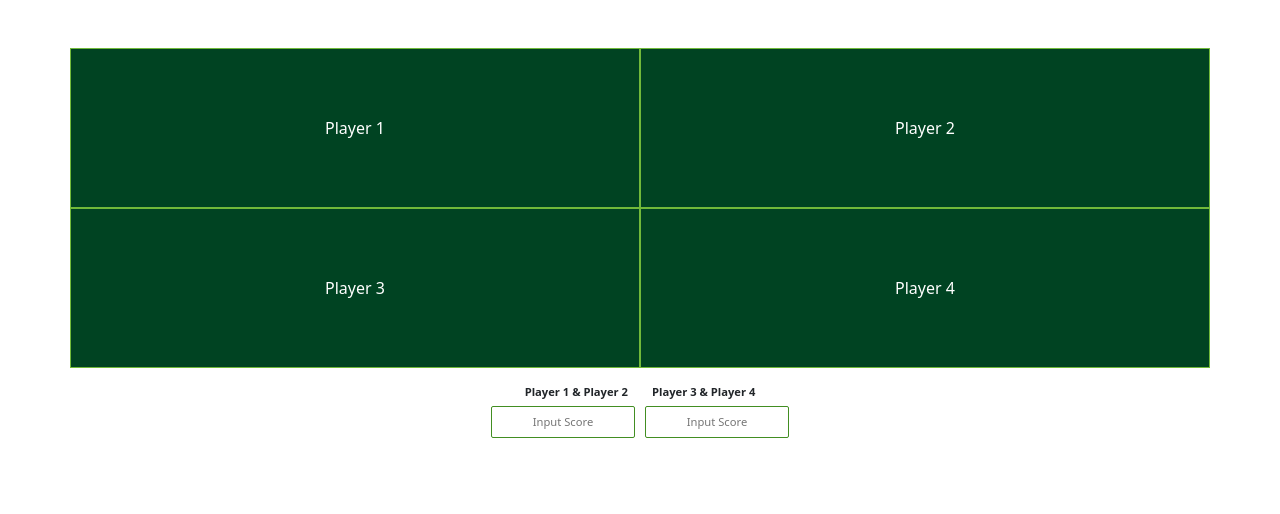
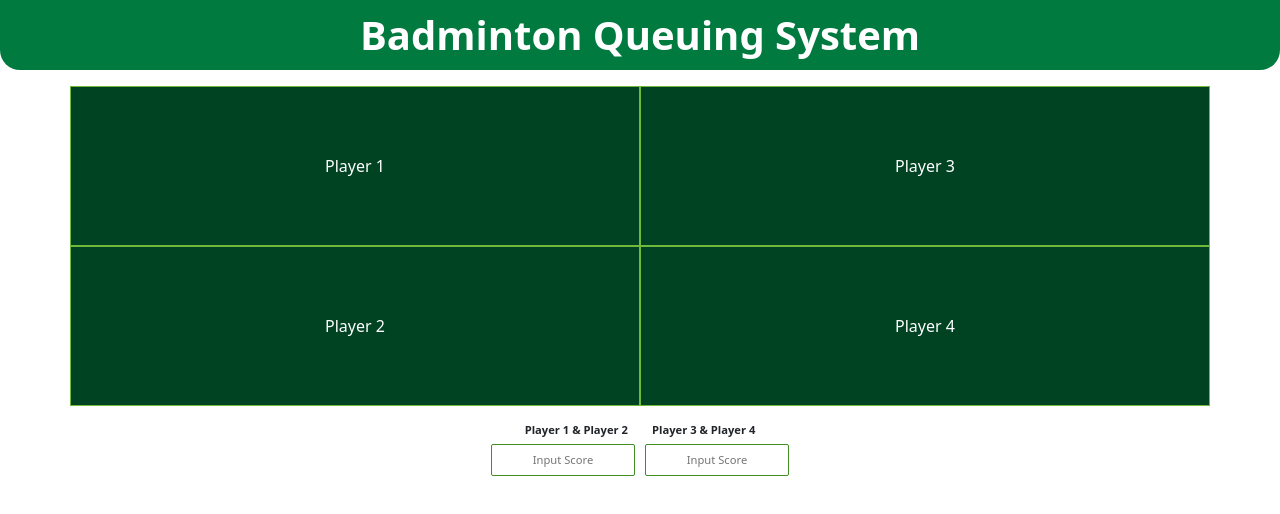
Before and after one commit to rogerando1/BadmintonQue-web, an Angular app: page / in a window 1280 px wide. Shown: the top 514 px of the page. Built offline with nearby package versions, Linux system fonts and the light colour scheme.

Commit message:
adjustment

```diff
--- a/src/app/app.component.css
+++ b/src/app/app.component.css
@@ -53,6 +53,14 @@
   padding:4px;
 }
 
+.header{
+  height: 70px;
+  background-color: #017a40;
+  border-bottom-left-radius: 20px;
+  border-bottom-right-radius: 20px;
+  color:white;
+  font-weight: 600;
+}
 
 @media (max-width: 348px){
 .custom-container{
@@ -72,6 +80,10 @@
   .scoreinput{
     width: 7rem;
     height: 2rem;
+  }
+
+  .header{
+    font-size: 18px;
   }
 }
 
@@ -97,6 +109,10 @@
     width: 7rem;
     height: 2rem;
   }
+
+  .header{
+    font-size: 20px;
+  }
 }
 
 @media (min-width: 567px) {
@@ -112,12 +128,16 @@
   }
 
   .box{
-    height: 20vh;
+    height: 20h;
   }
 
   .scoreinput{
     width: 8rem;
     height: 2rem;
+  }
+
+  .header{
+    font-size: 25px;
   }
 }
 
@@ -141,6 +161,10 @@
     width: 8rem;
     height: 2rem;
   }
+
+  .header{
+    font-size: 40px;
+  }
 }
 
 @media (min-width: 992px) {
@@ -162,6 +186,10 @@
   .scoreinput{
     width: 9rem;
     height: 2rem;
+  }
+
+  .header{
+    font-size: 40px;
   }
 }
 
@@ -185,4 +213,8 @@
     width: 9rem;
     height: 2rem;
   }
+
+  .header{
+    font-size: 40px;
+  }
 }
--- a/src/app/app.component.html
+++ b/src/app/app.component.html
@@ -1,16 +1,19 @@
+<div class="header d-flex align-items-center justify-content-center">
+  Badminton Queuing System
+</div>
 <div class="custom-container">
-  <div class="main-court mt-5">
+  <div class="main-court mt-3">
     <div class="row " id="court" >
       <div class="col box d-flex align-items-center justify-content-center">
         Player 1
       </div>
       <div class="col box d-flex align-items-center justify-content-center">
-        Player 2
+        Player 3
       </div>
     </div>
     <div class="row" id="court" >
       <div class="col box d-flex align-items-center justify-content-center">
-        Player 3
+        Player 2
       </div>
       <div class="col box d-flex align-items-center justify-content-center">
         Player 4
@@ -36,6 +39,4 @@
       </div>
     </div>
   </div>
-
-
 </div>
```
